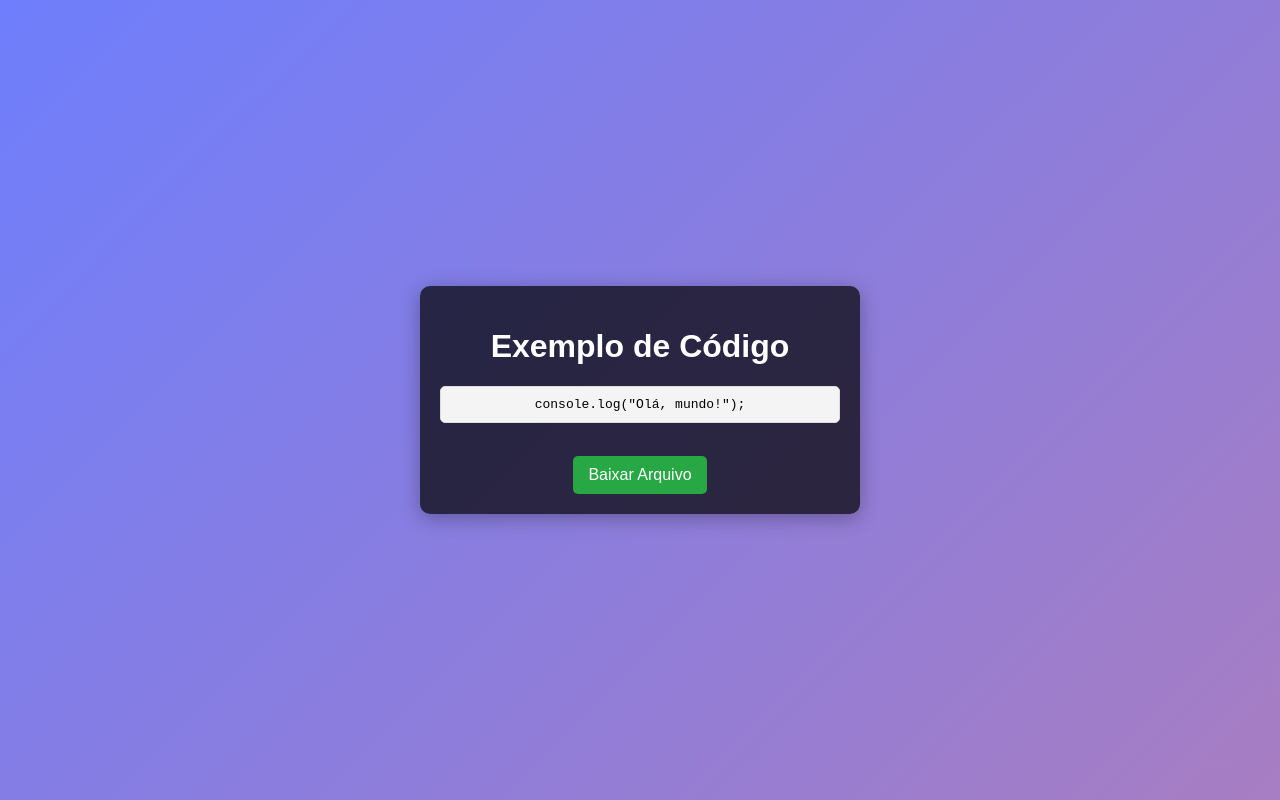
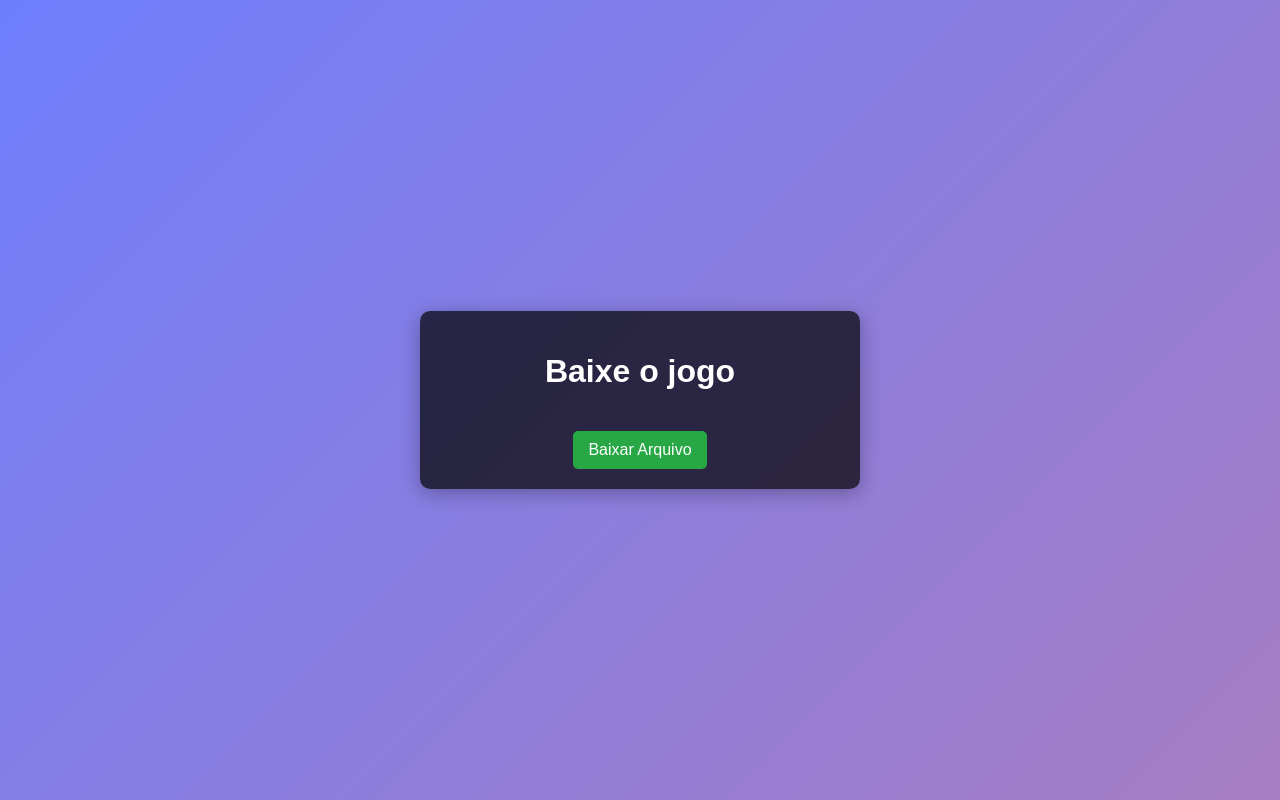
Before and after one commit to ogati25/github.io, a plain HTML site: page index.html in a window 1280 px wide. Drawn offline with Linux system fonts and the light colour scheme.

Commit message:
Update index.html

```diff
--- a/index.html
+++ b/index.html
@@ -3,7 +3,7 @@
 <head>
     <meta charset="UTF-8">
     <meta name="viewport" content="width=device-width, initial-scale=1.0">
-    <title>Exemplo de Código</title>
+    <title>Baixe o Jogo</title>
     <style>
         body {
             font-family: Arial, sans-serif;
@@ -65,9 +65,7 @@
 </head>
 <body>
     <div class="container">
-        <h1>Exemplo de Código</h1>
-
-        <pre><code>console.log("Olá, mundo!");</code></pre>
+        <h1>Baixe o jogo</h1>
 
         <a href="seu_arquivo.txt" download>
             <button class="download-button">Baixar Arquivo</button>
```
